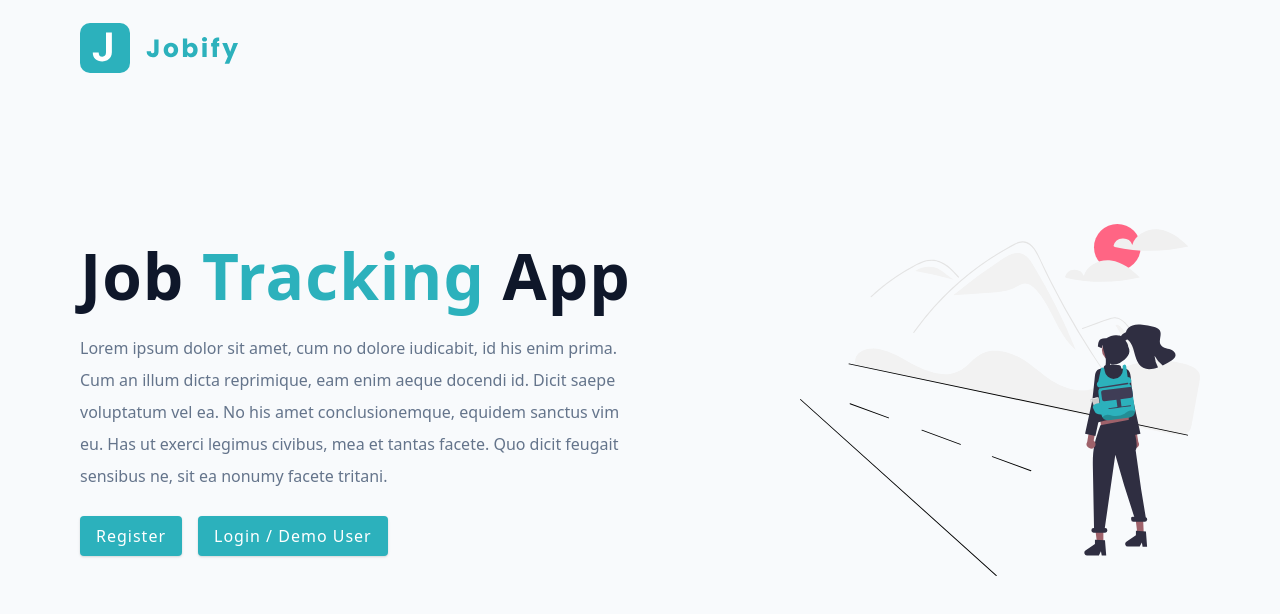
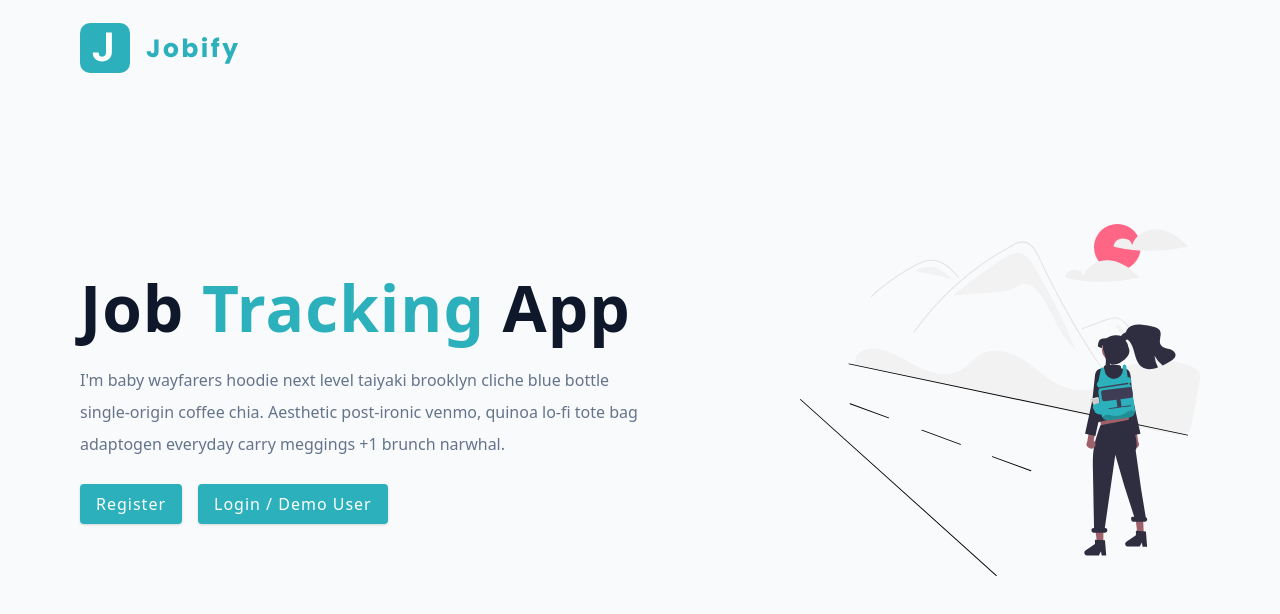
Before and after one commit to xlayera/react-app-jobify, a React (Vite) app in the folder client/: page / in a window 1280 px wide. Shown: the top 614 px of the page. Built offline with nearby package versions, Linux system fonts and the light colour scheme.

Commit message:
feat - error page status

```diff
--- a/client/src/pages/Error.jsx
+++ b/client/src/pages/Error.jsx
@@ -1,14 +1,33 @@
 import { Link, useRouteError } from "react-router-dom"
+import Wrapper from '../assets/wrappers/ErrorPage'
+import img from '../assets/images/not-found.svg'
 
 const Error = () => {
   const error = useRouteError();
   console.log(error)
-  return (
-    <div>
-      <h1>Page not found</h1>
-      <Link to='/'>back home</Link>
-    </div>
-  )
+
+  if (error.status === 404) {
+    return (
+      <Wrapper>
+        <div>
+          <img src={img} alt="not found" />
+          <h3>Ohh! page not found</h3>
+          <p>we can't seem to find the page you are lookinf for</p>
+          <Link to='/dashboard'>back home</Link>
+        </div>
+      </Wrapper>
+    )
+  } else {
+    return (
+      <Wrapper>
+        <div>
+          <h1>Something went wrong</h1>
+          <Link to='/'>back home</Link>
+        </div>
+      </Wrapper>
+    )
+  }
+
 }
 
 export default Error
--- a/client/src/pages/Landing.jsx
+++ b/client/src/pages/Landing.jsx
@@ -23,12 +23,10 @@ const Landing = () => {
             job <span>tracking</span> app
           </h1>
           <p>
-            Lorem ipsum dolor sit amet, cum no dolore iudicabit,
-            id his enim prima. Cum an illum dicta reprimique,
-            eam enim aeque docendi id. Dicit saepe voluptatum vel ea.
-            No his amet conclusionemque, equidem sanctus vim eu.
-            Has ut exerci legimus civibus, mea et tantas facete.
-            Quo dicit feugait sensibus ne, sit ea nonumy facete tritani.
+            I'm baby wayfarers hoodie next level taiyaki brooklyn cliche blue
+            bottle single-origin coffee chia. Aesthetic post-ironic venmo,
+            quinoa lo-fi tote bag adaptogen everyday carry meggings +1 brunch
+            narwhal.
           </p>
           <Link to="/register" className='btn register-link'>
             Register
```
